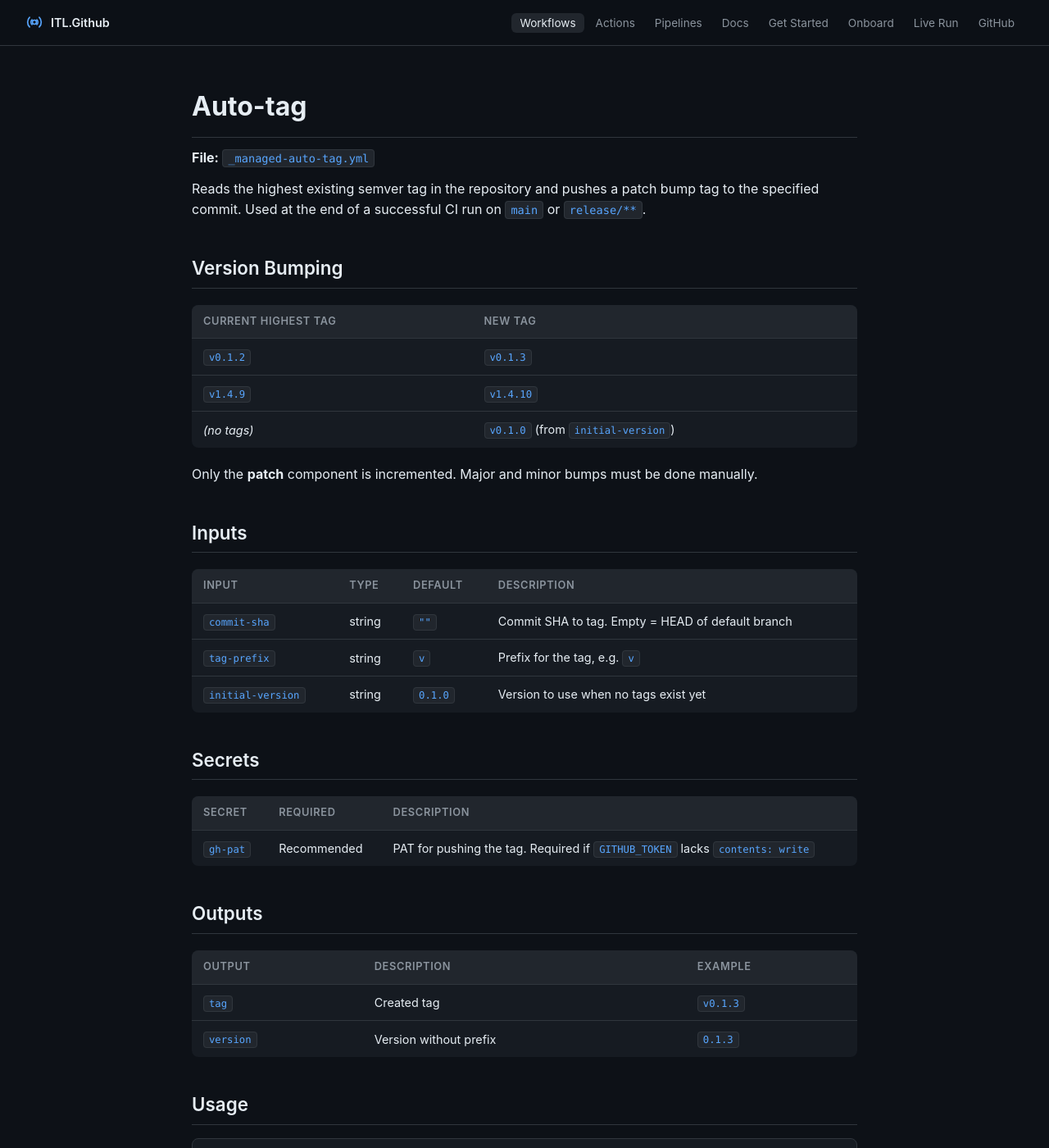
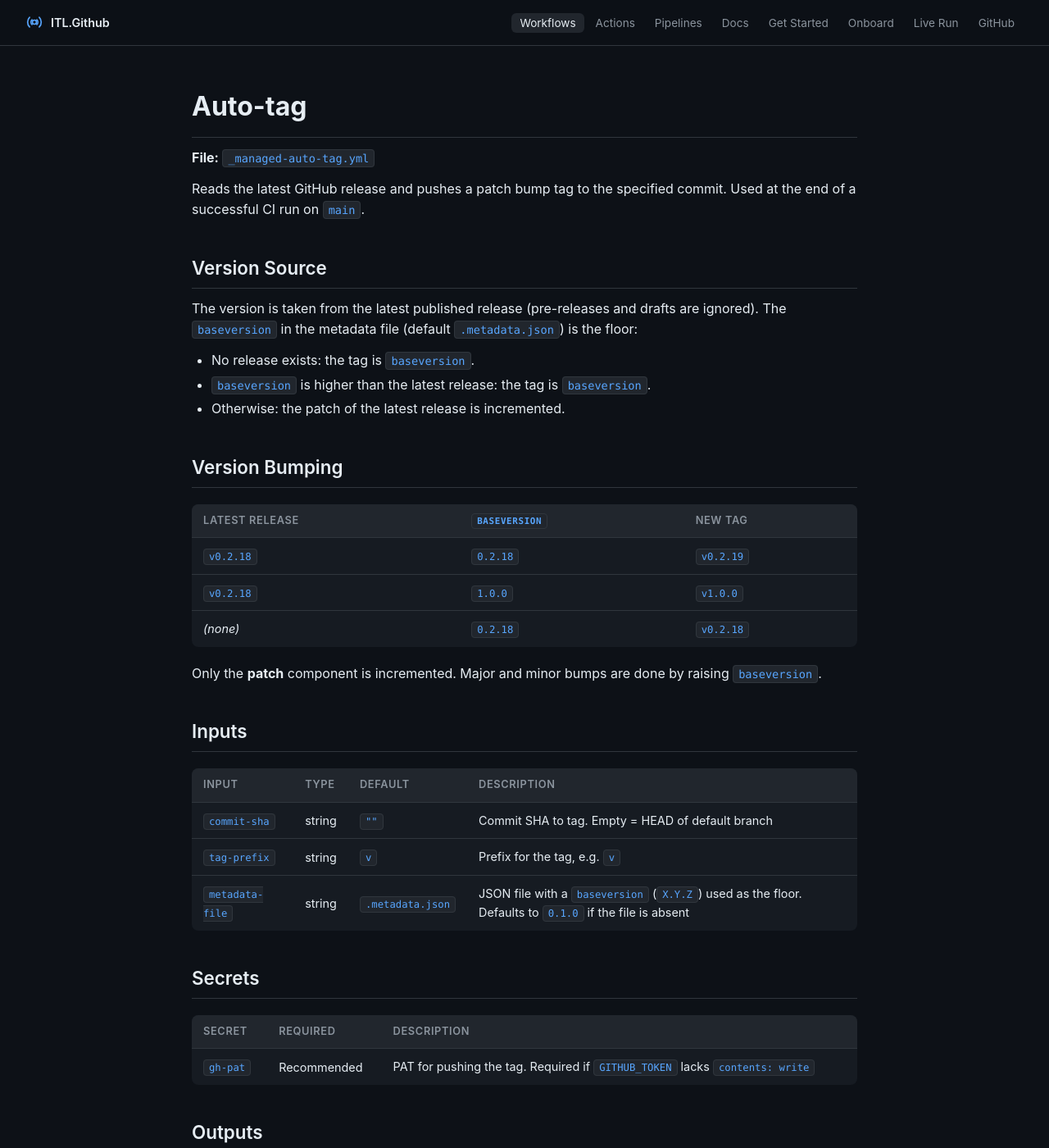
Before and after one commit to ITlusions/ITL.Github, a Jekyll site: the page built from docs/workflows/auto-tag.md, in a window 1280 px wide and 1400 px high. Shown: the whole window at 82% size. Built offline with Jekyll 4.4.1, drawn with Linux system fonts in a browser that asks for light colours; our own code applies the rules of GitHub Pages for plain Markdown files.

Commit message:
feat: Enhance auto-tagging and branch tagging workflows with baseversion support and improved versioning logic

```diff
--- a/docs/workflows/auto-tag.md
+++ b/docs/workflows/auto-tag.md
@@ -2,18 +2,27 @@
 
 **File:** `_managed-auto-tag.yml`
 
-Reads the highest existing semver tag in the repository and pushes a patch bump tag
-to the specified commit. Used at the end of a successful CI run on `main` or `release/**`.
+Reads the latest GitHub release and pushes a patch bump tag to the specified commit.
+Used at the end of a successful CI run on `main`.
+
+## Version Source
+
+The version is taken from the latest published release (pre-releases and drafts are ignored).
+The `baseversion` in the metadata file (default `.metadata.json`) is the floor:
+
+- No release exists: the tag is `baseversion`.
+- `baseversion` is higher than the latest release: the tag is `baseversion`.
+- Otherwise: the patch of the latest release is incremented.
 
 ## Version Bumping
 
-| Current highest tag | New tag |
-|---|---|
-| `v0.1.2` | `v0.1.3` |
-| `v1.4.9` | `v1.4.10` |
-| *(no tags)* | `v0.1.0` (from `initial-version`) |
+| Latest release | `baseversion` | New tag |
+|---|---|---|
+| `v0.2.18` | `0.2.18` | `v0.2.19` |
+| `v0.2.18` | `1.0.0` | `v1.0.0` |
+| *(none)* | `0.2.18` | `v0.2.18` |
 
-Only the **patch** component is incremented. Major and minor bumps must be done manually.
+Only the **patch** component is incremented. Major and minor bumps are done by raising `baseversion`.
 
 ## Inputs
 
@@ -21,7 +30,7 @@ Only the **patch** component is incremented. Major and minor bumps must be done
 |---|---|---|---|
 | `commit-sha` | string | `""` | Commit SHA to tag. Empty = HEAD of default branch |
 | `tag-prefix` | string | `v` | Prefix for the tag, e.g. `v` |
-| `initial-version` | string | `0.1.0` | Version to use when no tags exist yet |
+| `metadata-file` | string | `.metadata.json` | JSON file with a `baseversion` (`X.Y.Z`) used as the floor. Defaults to `0.1.0` if the file is absent |
 
 ## Secrets
 
```
Also changed, not shown: .github/workflows/_managed-auto-tag.yml, .github/workflows/_managed-branch-tag.yml, .github/workflows/_managed-release-gh.yml, .github/workflows/ci.yml, .metadata.json (added).
